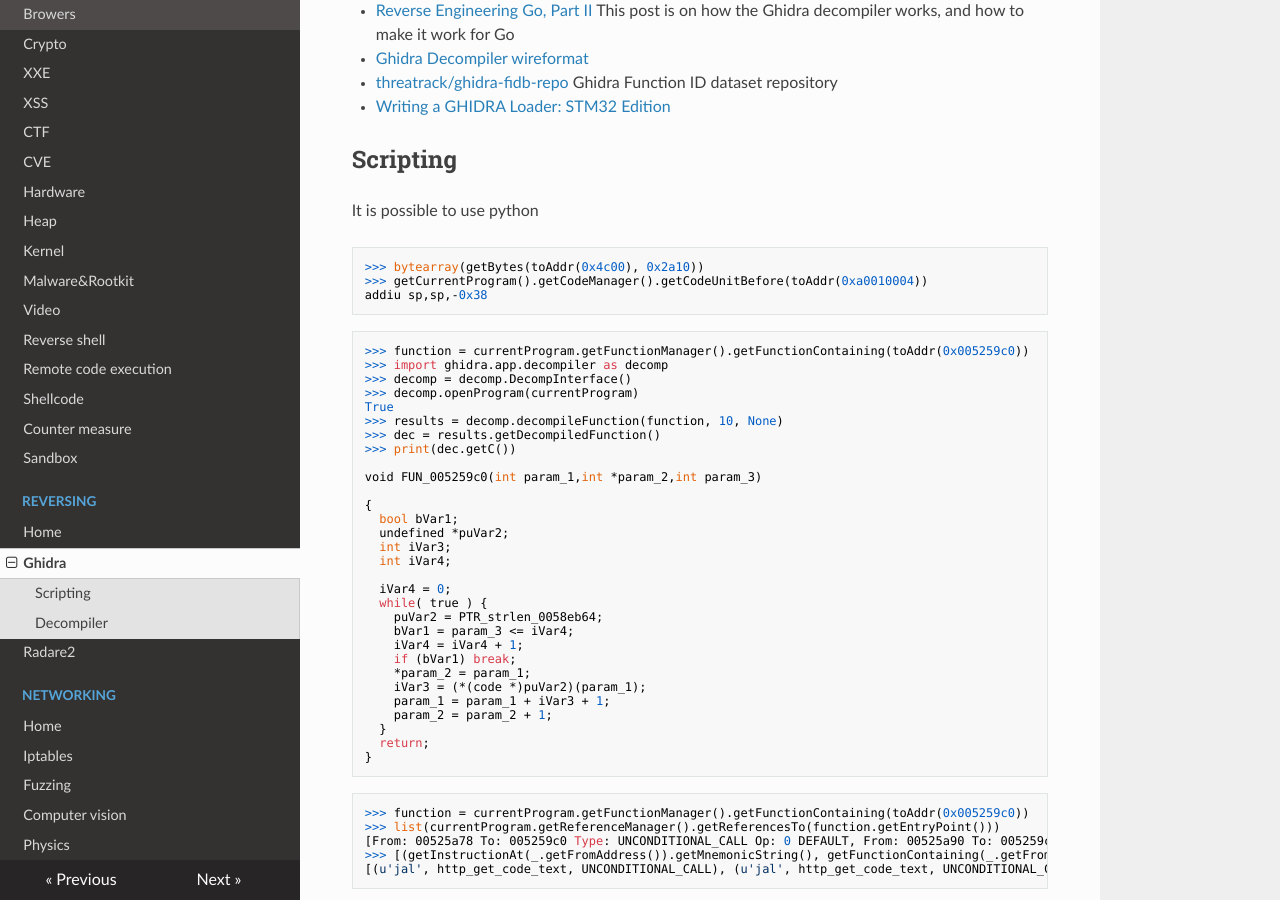
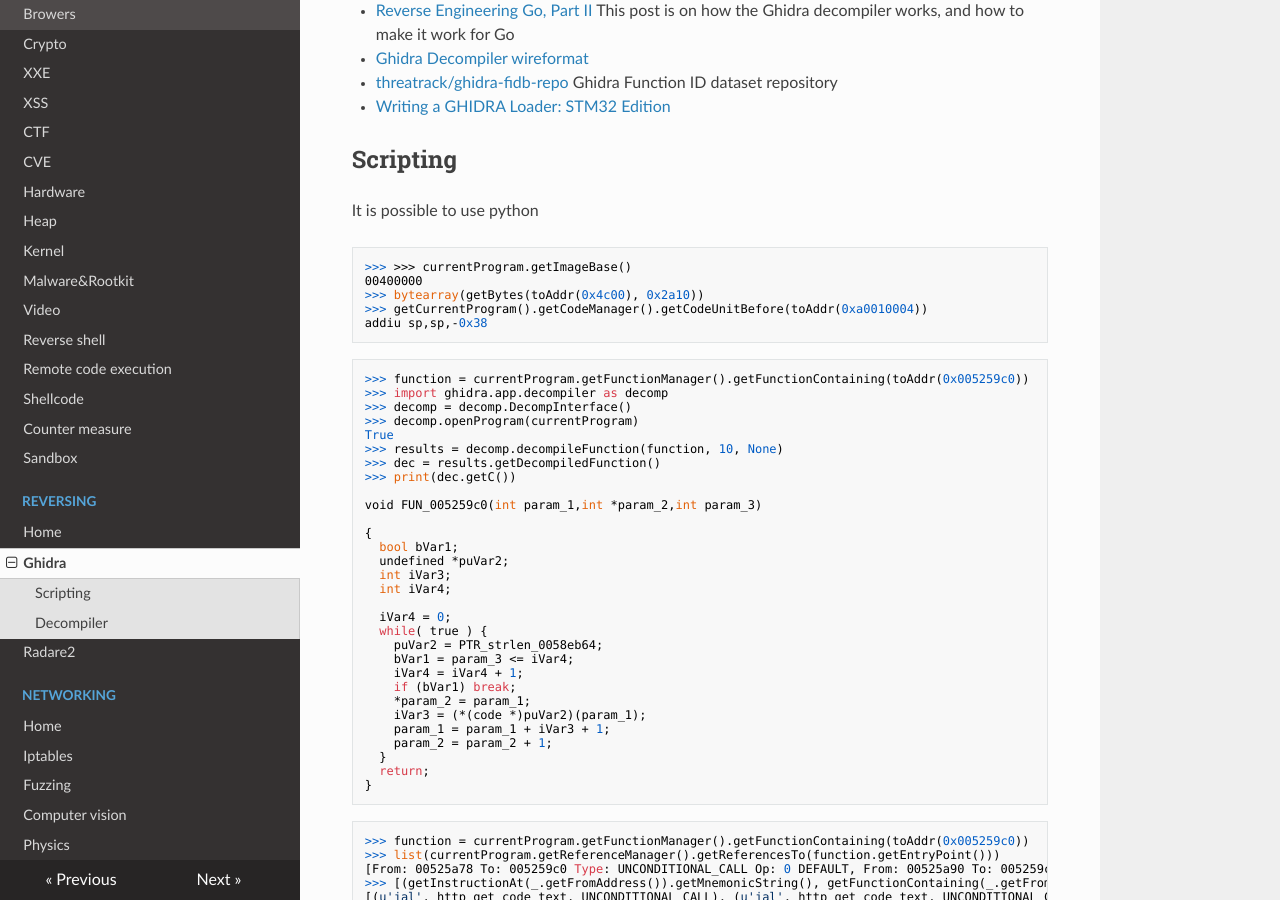
Before and after one commit to gipi/low-level, an MkDocs documentation site: the page built from docs/reversing/ghidra.md, in a window 1280 px wide and 900 px high, scrolled down 737 px. Built offline with MkDocs 1.6.1, drawn with Linux system fonts in a browser that asks for light colours; nearby versions of some CDN libraries; old or Windows-style settings are respelled for this version of MkDocs.

Commit message:
Update ghidra.md

````diff
--- a/docs/reversing/ghidra.md
+++ b/docs/reversing/ghidra.md
@@ -33,6 +33,8 @@
 It is possible to use python
 
 ```python
+>>> >>> currentProgram.getImageBase()
+00400000
 >>> bytearray(getBytes(toAddr(0x4c00), 0x2a10))
 >>> getCurrentProgram().getCodeManager().getCodeUnitBefore(toAddr(0xa0010004))
 addiu sp,sp,-0x38
````
